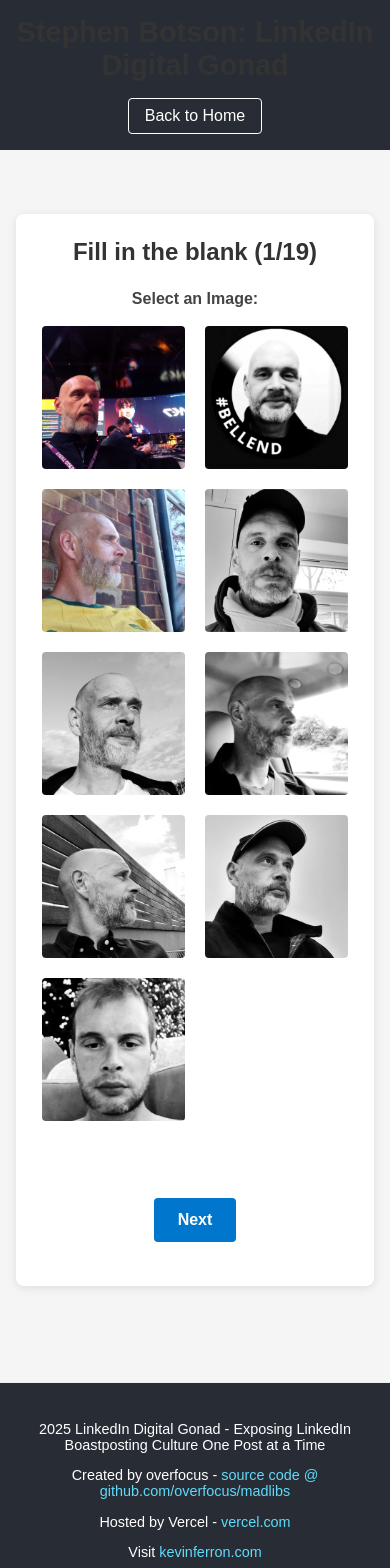
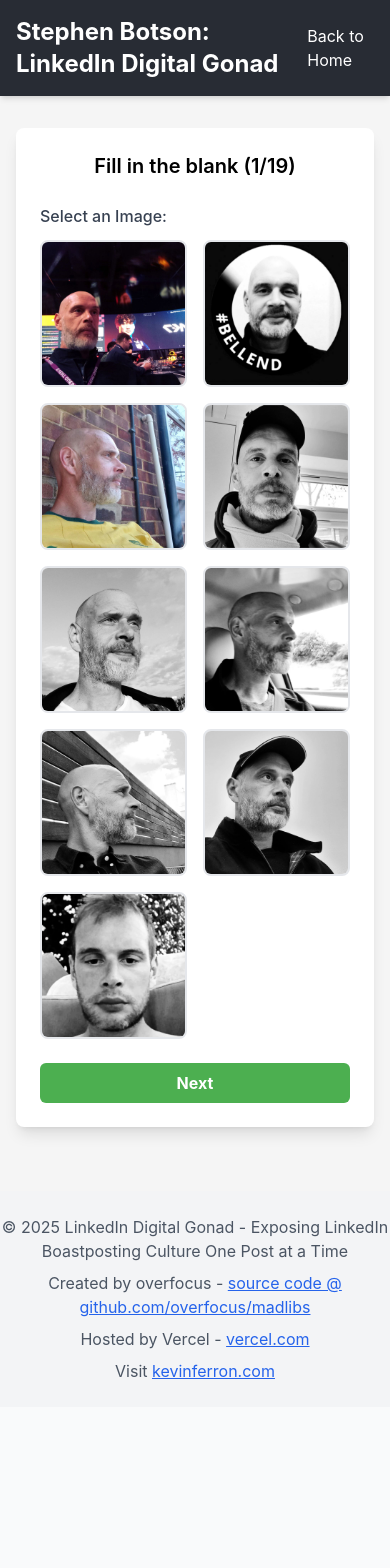
Before and after one commit to overfocus/madlibs, a React (Create React App) app: page /botson in a window 390 px wide. Shown: the top 1568 px of the page. After the commit the page ends 1407 px from the top, so only its background shows below. Built offline with nearby package versions, Linux system fonts and the light colour scheme.

Commit message:
tailwind setup

```diff
--- a/package.json
+++ b/package.json
@@ -32,5 +32,10 @@
       "last 1 firefox version",
       "last 1 safari version"
     ]
+  },
+  "devDependencies": {
+    "autoprefixer": "^10.4.15",
+    "postcss": "^8.4.29",
+    "tailwindcss": "^3.3.3"
   }
 }
--- /dev/null
+++ b/postcss.config.js
@@ -0,0 +1,6 @@
+module.exports = {
+  plugins: {
+    tailwindcss: {},
+    autoprefixer: {},
+  },
+}
--- a/src/BotsonMadlib.js
+++ b/src/BotsonMadlib.js
@@ -1,5 +1,4 @@
 import React from 'react';
-import './BotsonMadlib.css';
 
 // Import generic MadlibPage component
 import MadlibPage from './components/MadlibPage';
@@ -14,17 +13,12 @@ const BotsonMadlib = () => {
   // Custom footer for Botson page
   const BotsonFooter = () => (
     <>
-      <p> {new Date().getFullYear()} LinkedIn Digital Gonad - Exposing LinkedIn Boastposting Culture One Post at a Time</p>
-      <p>Created by overfocus - <a href="https://github.com/overfocus/madlibs">source code @ github.com/overfocus/madlibs</a></p>
-      <p>Hosted by Vercel - <a href="https://vercel.com">vercel.com</a></p>
-      <p>Visit <a href="https://kevinferron.com">kevinferron.com</a></p>
+      <p className="mb-2">© {new Date().getFullYear()} LinkedIn Digital Gonad - Exposing LinkedIn Boastposting Culture One Post at a Time</p>
+      <p className="mb-2">Created by overfocus - <a href="https://github.com/overfocus/madlibs" className="text-blue-600 hover:text-blue-800 underline">source code @ github.com/overfocus/madlibs</a></p>
+      <p className="mb-2">Hosted by Vercel - <a href="https://vercel.com" className="text-blue-600 hover:text-blue-800 underline">vercel.com</a></p>
+      <p>Visit <a href="https://kevinferron.com" className="text-blue-600 hover:text-blue-800 underline">kevinferron.com</a></p>
     </>
   );
-
-  // Custom styles for Botson page
-  const botsonStyles = {
-    backgroundColor: '#f5f5f5',  // Light gray background
-  };
 
   return (
     <MadlibPage
@@ -32,7 +26,7 @@ const BotsonMadlib = () => {
       title="Stephen Botson: LinkedIn Digital Gonad"
       backLink="/"
       backLinkText="Back to Home"
-      customStyles={botsonStyles}
+      customStyles={{ backgroundColor: '#f5f5f5' }}
       footer={<BotsonFooter />}
       supportsImageSelection={true}
     />
--- a/src/HomePage.js
+++ b/src/HomePage.js
@@ -1,44 +1,49 @@
 import React from 'react';
 import { Link } from 'react-router-dom';
-import './HomePage.css';
 
 const HomePage = () => {
   return (
-    <div className="home-container">
-      <header className="home-header">
-        <h1>Madlibs Generator</h1>
-        <p className="subtitle">Choose your LinkedIn content generator</p>
+    <div className="min-h-screen flex flex-col bg-gray-50">
+      <header className="bg-dark-header text-white py-12 text-center">
+        <h1 className="text-4xl font-bold mb-2">Madlibs Generator</h1>
+        <p className="text-xl text-gray-200">Choose your LinkedIn content generator</p>
       </header>
 
-      <div className="templates-container">
-        <div className="template-card">
-          <h2>AI Hype Madlibs</h2>
-          <p>Generate ridiculous AI hype posts that sound just like LinkedIn influencers!</p>
-          <div className="template-example">
+      <div className="container mx-auto px-4 py-12 flex-grow">
+        <div className="grid grid-cols-1 md:grid-cols-2 gap-8 max-w-5xl mx-auto">
+          <div className="bg-white rounded-lg shadow-lg overflow-hidden hover:shadow-xl transition-shadow">
+            <div className="p-6">
+              <h2 className="text-2xl font-bold text-secondary mb-3">AI Hype Madlibs</h2>
+              <p className="text-gray-700 mb-4">Generate ridiculous AI hype posts that sound just like LinkedIn influencers!</p>
+              <div className="bg-blue-50 p-4 rounded-md text-gray-800 italic mb-6 text-sm">
                 "Our AI reduces productivity by exactly 42%, increases efficiency by 10x, and eliminates the need for data entirely."
               </div>
-          <Link to="/ai-hype" className="template-button">
+              <Link to="/ai-hype" className="block w-full bg-secondary hover:bg-secondary-dark text-white text-center py-3 rounded-md transition-colors font-medium">
                 Create AI Hype Post
               </Link>
             </div>
+          </div>
 
-        <div className="template-card">
-          <h2>Stephen Botson: LinkedIn Digital Gonad</h2>
-          <p>Create boastful LinkedIn posts that nobody asked for!</p>
-          <div className="template-example">
+          <div className="bg-white rounded-lg shadow-lg overflow-hidden hover:shadow-xl transition-shadow">
+            <div className="p-6">
+              <h2 className="text-2xl font-bold text-primary mb-3">Stephen Botson: LinkedIn Digital Gonad</h2>
+              <p className="text-gray-700 mb-4">Create boastful LinkedIn posts that nobody asked for!</p>
+              <div className="bg-green-50 p-4 rounded-md text-gray-800 italic mb-6 text-sm">
                 "I rejected a candidate's CV twice. He applied for a third time so I invited him in for an interview..."
               </div>
-          <Link to="/botson" className="template-button">
+              <Link to="/botson" className="block w-full bg-primary hover:bg-primary-dark text-white text-center py-3 rounded-md transition-colors font-medium">
                 Create Botson Post
               </Link>
             </div>
           </div>
+        </div>
+      </div>
 
-      <footer>
-        <p>© {new Date().getFullYear()} Madlibs Generator - Exposing LinkedIn Culture One Post at a Time</p>
-        <p>Created by overfocus - <a href="https://github.com/overfocus/madlibs">source code @ github.com/overfocus/madlibs</a></p>
-        <p>Hosted by Vercel - <a href="https://vercel.com">vercel.com</a></p>
-        <p>Visit <a href="https://kevinferron.com">kevinferron.com</a></p>
+      <footer className="bg-gray-100 py-6 text-center text-gray-600">
+        <p className="mb-2">© {new Date().getFullYear()} Madlibs Generator - Exposing LinkedIn Culture One Post at a Time</p>
+        <p className="mb-2">Created by overfocus - <a href="https://github.com/overfocus/madlibs" className="text-blue-600 hover:text-blue-800 underline">source code @ github.com/overfocus/madlibs</a></p>
+        <p className="mb-2">Hosted by Vercel - <a href="https://vercel.com" className="text-blue-600 hover:text-blue-800 underline">vercel.com</a></p>
+        <p>Visit <a href="https://kevinferron.com" className="text-blue-600 hover:text-blue-800 underline">kevinferron.com</a></p>
       </footer>
     </div>
   );
--- a/src/components/MadlibPage.js
+++ b/src/components/MadlibPage.js
@@ -1,6 +1,5 @@
 import React, { useState, useEffect, useCallback, useRef } from 'react';
 import { Link } from 'react-router-dom';
-import '../styles/MadlibPage.css';
 
 // Import utilities
 import { generateSuggestionsForTemplate } from '../utils/suggestionHelper';
@@ -43,19 +42,6 @@ const MadlibPage = ({
     return templates[randomIndex];
   }, [templates]);
 
-  // Initialize the game with a random template and suggestions
-  useEffect(() => {
-    resetGame();
-  }, []);
-
-  // Update suggestions when the current step changes
-  useEffect(() => {
-    if (selectedTemplate) {
-      const newSuggestions = getSuggestionsForStep(currentStep);
-      setCurrentSuggestions(newSuggestions);
-    }
-  }, [currentStep, selectedTemplate]);
-
   // Get suggestions for a specific step
   const getSuggestionsForStep = useCallback((step) => {
     if (!selectedTemplate || !selectedTemplate.allSuggestions || step >= selectedTemplate.inputs.length) {
@@ -64,6 +50,37 @@ const MadlibPage = ({
 
     return selectedTemplate.allSuggestions[step] || [];
   }, [selectedTemplate]);
+
+  // Function to reset the game
+  const resetGame = useCallback(() => {
+    const newTemplate = getNewRandomTemplate();
+
+    // Generate suggestions for all steps
+    const templateWithSuggestions = {
+      ...newTemplate,
+      allSuggestions: generateSuggestionsForTemplate(newTemplate, 12)
+    };
+
+    setSelectedTemplate(templateWithSuggestions);
+    setCurrentStep(0);
+    setUserInputs({});
+    setCurrentInput('');
+    setIsComplete(false);
+    setCopySuccess(false);
+  }, [getNewRandomTemplate]);
+
+  // Initialize the game with a random template and suggestions
+  useEffect(() => {
+    resetGame();
+  }, [resetGame]); // Include resetGame in the dependency array
+
+  // Update suggestions when the current step changes
+  useEffect(() => {
+    if (selectedTemplate) {
+      const newSuggestions = getSuggestionsForStep(currentStep);
+      setCurrentSuggestions(newSuggestions);
+    }
+  }, [currentStep, selectedTemplate, getSuggestionsForStep]); // Include getSuggestionsForStep in the dependency array
 
   // Handle input change
   const handleInputChange = (e) => {
@@ -101,24 +118,6 @@ const MadlibPage = ({
     }
   };
 
-  // Function to reset the game
-  const resetGame = useCallback(() => {
-    const newTemplate = getNewRandomTemplate();
-
-    // Generate suggestions for all steps
-    const templateWithSuggestions = {
-      ...newTemplate,
-      allSuggestions: generateSuggestionsForTemplate(newTemplate, 12)
-    };
-
-    setSelectedTemplate(templateWithSuggestions);
-    setCurrentStep(0);
-    setUserInputs({});
-    setCurrentInput('');
-    setIsComplete(false);
-    setCopySuccess(false);
-  }, [getNewRandomTemplate]);
-
   // Function to replace placeholders with user inputs
   const generateMadlib = () => {
     if (!selectedTemplate) return '';
@@ -149,35 +148,35 @@ const MadlibPage = ({
 
   // If no template is selected yet, show loading
   if (!selectedTemplate) {
-    return <div className="madlib-page loading">Loading...</div>;
+    return <div className="flex items-center justify-center h-screen text-xl font-semibold text-gray-600">Loading...</div>;
   }
 
   return (
-    <div className="madlib-page" style={customStyles}>
-      <header className="madlib-header">
-        <div className="header-content">
-          <h1>{title}</h1>
-          <Link to={backLink} className="back-link">{backLinkText}</Link>
+    <div className="min-h-screen flex flex-col" style={customStyles}>
+      <header className="bg-dark-header text-white py-4 shadow-md">
+        <div className="container mx-auto px-4 flex justify-between items-center">
+          <h1 className="text-2xl font-bold">{title}</h1>
+          <Link to={backLink} className="text-white hover:text-gray-200 transition-colors">{backLinkText}</Link>
         </div>
       </header>
 
-      <div className="madlib-content">
+      <div className="container mx-auto px-4 py-8 flex-grow">
         {!isComplete ? (
-          <div className="input-section">
-            <h2>Fill in the blank ({currentStep + 1}/{selectedTemplate.inputs.length})</h2>
-            <form onSubmit={handleSubmit}>
-              <div className="input-group">
-                <label>{selectedTemplate.inputs[currentStep].label}:</label>
+          <div className="bg-white rounded-lg shadow-lg p-6 max-w-2xl mx-auto">
+            <h2 className="text-xl font-semibold mb-6 text-center">Fill in the blank ({currentStep + 1}/{selectedTemplate.inputs.length})</h2>
+            <form onSubmit={handleSubmit} className="space-y-6">
+              <div className="space-y-3">
+                <label className="block text-gray-700 font-medium">{selectedTemplate.inputs[currentStep].label}:</label>
                 {supportsImageSelection && selectedTemplate.inputs[currentStep].id === 'image' ? (
-                  <div className="image-selection">
-                    <div className="suggestion-buttons image-suggestions">
+                  <div className="mt-3">
+                    <div className="grid grid-cols-2 sm:grid-cols-3 gap-4">
                       {currentSuggestions.map((suggestion, index) => (
                         <div
                           key={index}
-                          className={`image-option ${currentInput === suggestion ? 'selected' : ''}`}
+                          className={`border-2 rounded-lg overflow-hidden cursor-pointer transition-all ${currentInput === suggestion ? 'border-primary ring-2 ring-primary' : 'border-gray-200 hover:border-gray-400'}`}
                           onClick={() => handleSuggestionClick(suggestion)}
                         >
-                          <img src={suggestion} alt={`Option ${index + 1}`} />
+                          <img src={suggestion} alt={`Option ${index + 1}`} className="w-full h-auto" />
                         </div>
                       ))}
                     </div>
@@ -194,17 +193,18 @@ const MadlibPage = ({
                       value={currentInput}
                       onChange={handleInputChange}
                       placeholder={`Enter a ${selectedTemplate.inputs[currentStep].label.toLowerCase()}`}
+                      className="w-full px-4 py-2 border border-gray-300 rounded-md focus:outline-none focus:ring-2 focus:ring-primary focus:border-transparent"
                       autoFocus
                       required
                     />
-                    <div className="suggestions">
-                      <p>Suggestions:</p>
-                      <div className="suggestion-buttons">
+                    <div className="mt-4">
+                      <p className="font-semibold text-gray-800 mb-2">Suggestions:</p>
+                      <div className="flex flex-wrap gap-2">
                         {currentSuggestions.map((suggestion, index) => (
                           <button
                             key={index}
                             type="button"
-                            className="suggestion-btn"
+                            className="bg-gray-100 hover:bg-gray-200 text-gray-800 px-3 py-1 rounded-full text-sm transition-colors"
                             onClick={() => handleSuggestionClick(suggestion)}
                           >
                             {suggestion}
@@ -215,29 +215,38 @@ const MadlibPage = ({
                   </>
                 )}
               </div>
-              <button type="submit" className="submit-btn">
+              <button
+                type="submit"
+                className="w-full bg-primary hover:bg-primary-dark text-white font-bold py-2 px-4 rounded-md transition-colors focus:outline-none focus:ring-2 focus:ring-offset-2 focus:ring-primary"
+              >
                 {currentStep === selectedTemplate.inputs.length - 1 ? 'Complete' : 'Next'}
               </button>
             </form>
           </div>
         ) : (
-          <div className="result-section">
-            <h2>Your Madlib:</h2>
+          <div className="bg-white rounded-lg shadow-lg p-6 max-w-2xl mx-auto">
+            <h2 className="text-xl font-semibold mb-4">Your Madlib:</h2>
             {userInputs.image && supportsImageSelection && (
-              <div className="post-image">
-                <img src={userInputs.image} alt="Post illustration" />
+              <div className="mb-4 rounded-lg overflow-hidden border border-gray-200">
+                <img src={userInputs.image} alt="Post illustration" className="w-full h-auto" />
               </div>
             )}
-            <div className="madlib-result" ref={resultRef}>
+            <div className="bg-gray-50 p-4 rounded-md border-l-4 border-secondary mb-6" ref={resultRef}>
               {generateMadlib().split('\n').map((line, index) => (
-                <p key={index}>{line}</p>
+                <p key={index} className="mb-2 last:mb-0">{line}</p>
               ))}
             </div>
-            <div className="result-actions">
-              <button onClick={resetGame} className="reset-btn">
+            <div className="flex flex-col sm:flex-row gap-4 justify-center">
+              <button
+                onClick={resetGame}
+                className="bg-secondary hover:bg-secondary-dark text-white font-bold py-2 px-6 rounded-md transition-colors focus:outline-none focus:ring-2 focus:ring-offset-2 focus:ring-secondary"
+              >
                 Create Another
               </button>
-              <button onClick={copyToClipboard} className="copy-btn">
+              <button
+                onClick={copyToClipboard}
+                className="bg-accent hover:bg-accent-dark text-white font-bold py-2 px-6 rounded-md transition-colors focus:outline-none focus:ring-2 focus:ring-offset-2 focus:ring-accent"
+              >
                 {copySuccess ? 'Copied!' : 'Copy to Clipboard'}
               </button>
             </div>
@@ -246,7 +255,7 @@ const MadlibPage = ({
       </div>
 
       {footer && (
-        <footer className="madlib-footer">
+        <footer className="bg-gray-100 py-6 mt-8 text-center text-gray-600">
           {footer}
         </footer>
       )}
--- a/src/index.css
+++ b/src/index.css
@@ -1,3 +1,8 @@
+@tailwind base;
+@tailwind components;
+@tailwind utilities;
+
+/* Custom base styles that extend Tailwind */
 body {
   margin: 0;
   font-family: -apple-system, BlinkMacSystemFont, 'Segoe UI', 'Roboto', 'Oxygen',
@@ -5,7 +10,7 @@ body {
     sans-serif;
   -webkit-font-smoothing: antialiased;
   -moz-osx-font-smoothing: grayscale;
-  background-color: #f8f9fa;
+  @apply bg-gray-50;
 }
 
 code {
--- /dev/null
+++ b/tailwind.config.js
@@ -0,0 +1,21 @@
+/** @type {import('tailwindcss').Config} */
+module.exports = {
+  content: [
+    "./src/**/*.{js,jsx,ts,tsx}",
+  ],
+  theme: {
+    extend: {
+      colors: {
+        'primary': '#4CAF50',
+        'primary-dark': '#45a049',
+        'secondary': '#2196F3',
+        'secondary-dark': '#0b7dda',
+        'accent': '#9c27b0',
+        'accent-dark': '#7B1FA2',
+        'light-bg': '#f5f5f5',
+        'dark-header': '#282c34',
+      },
+    },
+  },
+  plugins: [],
+}
```
Also changed, not shown: src/App.js (+4 -10 lines), 1 other file (tests, documents, lock files or other folders). Lines whose indentation alone changed are shown as unchanged.
